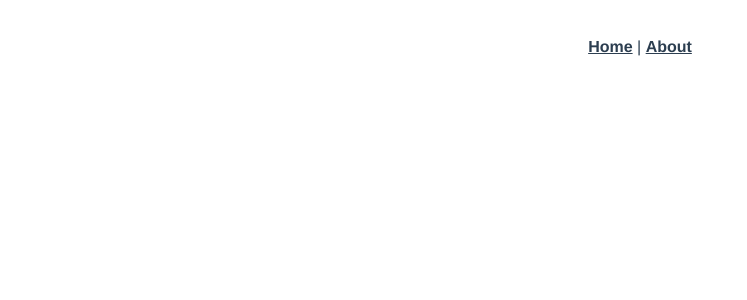
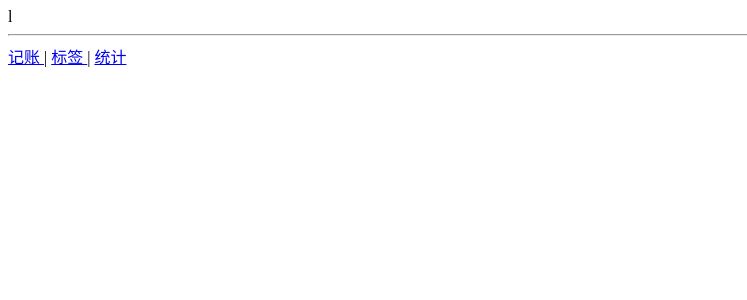
Before and after one commit to quanquan97/ViterSpendee, a Vue app: page /#/labels in a window 1280 px wide. Shown: the top 300 px of the page, without its empty margins (0-747 px from the left). Built offline with nearby package versions, Linux system fonts and the light colour scheme.

Commit message:
创建3ä个页面

```diff
--- a/src/App.vue
+++ b/src/App.vue
@@ -1,11 +1,19 @@
 <template>
-  <div id="app">
-    <div id="nav">
-      <router-link to="/">Home</router-link> |
-      <router-link to="/about">About</router-link>
+  <div >
+
+    <router-view/>
+<!--    表示显示在页面的什么地方-->
+    <hr/>
+    <div>
+    <router-link to ='/money'> 记账 </router-link>
+      |
+      <router-link to ='/labels'> 标签 </router-link>
+      |
+      <router-link to ='/statistics'> 统计 </router-link>
     </div>
-    <router-view/>
+
   </div>
+
 </template>
 
 <style lang="scss">
--- a/src/main.ts
+++ b/src/main.ts
@@ -7,7 +7,7 @@
 Vue.config.productionTip = false
 
 new Vue({
-  router,
+  router: router,
   store,
   render: h => h(App)
 }).$mount('#app')
--- a/src/router/index.ts
+++ b/src/router/index.ts
@@ -1,27 +1,53 @@
-import Vue from 'vue'
-import VueRouter, { RouteConfig } from 'vue-router'
-import Home from '../views/Home.vue'
+import Vue from 'vue';
+import VueRouter, {RouteConfig} from 'vue-router';
+import Home from '../views/Home.vue';
+import Money from '@/views/Money.vue';
+import Labels from '@/views/Labels.vue';
+import Statistics from '@/views/Statistics.vue';
 
-Vue.use(VueRouter)
+Vue.use(VueRouter);
 
+
+//这个router 是个数组，导出了
 const routes: Array<RouteConfig> = [
+  // 默认路径
   {
-    path: '/',
-    name: 'Home',
-    component: Home
+    path:'/',
+    redirect:'/money'
+  },
+
+  {
+    path:'/money',
+    component: Money
   },
   {
-    path: '/about',
-    name: 'About',
-    // route level code-splitting
-    // this generates a separate chunk (about.[hash].js) for this route
-    // which is lazy-loaded when the route is visited.
-    component: () => import(/* webpackChunkName: "about" */ '../views/About.vue')
+    path:'/labels',
+    component: Labels
+  },
+  {
+    path:'/statistics',
+    component: Statistics
   }
-]
+
+
+
+  // {
+  //   path: '/',
+  //   name: 'Home',
+  //   component: Home
+  // },
+  // {
+  //   path: '/about',
+  //   name: 'About',
+  //   // route level code-splitting
+  //   // this generates a separate chunk (about.[hash].js) for this route
+  //   // which is lazy-loaded when the route is visited.
+  //   component: () => import(/* webpackChunkName: "about" */ '../views/About.vue')
+  // }
+];
 
 const router = new VueRouter({
   routes
-})
+});
 
-export default router
+export default router;
--- /dev/null
+++ b/src/views/Labels.vue
@@ -0,0 +1,13 @@
+<template>
+<div> l </div>
+</template>
+
+<script lang="ts">
+export default {
+name: "Labels"
+}
+</script>
+
+<style lang="scss" scoped>
+
+</style>
--- /dev/null
+++ b/src/views/Money.vue
@@ -0,0 +1,13 @@
+<template>
+<div>  m</div>
+</template>
+
+<script lang="ts">
+export default {
+name: "Money"
+}
+</script>
+
+<style lang="scss" scoped>
+
+</style>
--- /dev/null
+++ b/src/views/Statistics.vue
@@ -0,0 +1,13 @@
+<template>
+<div> s </div>
+</template>
+
+<script lang="ts">
+export default {
+name: "Statistics"
+}
+</script>
+
+<style lang="scss" scoped>
+
+</style>
```
